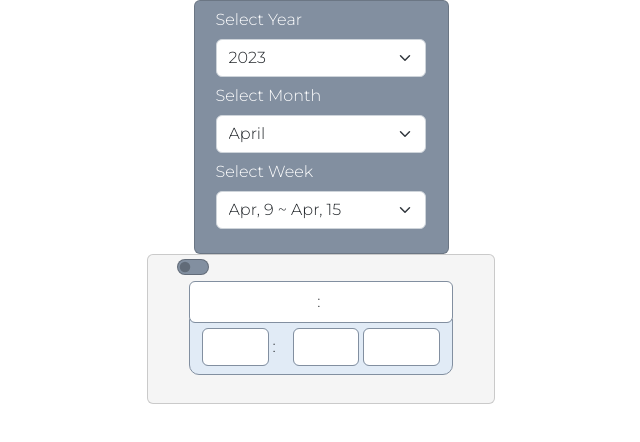
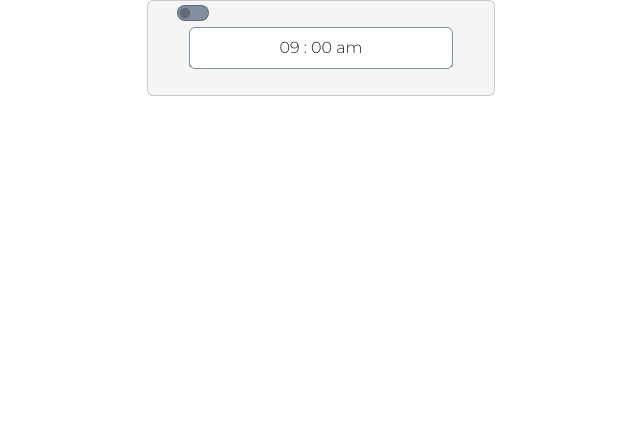
Before and after one commit to LAARC-FSU/HOA-Manager-UI, an Angular app: page / in a window 1280 px wide. Shown: the top 442 px of the page, without its empty margins (319-959 px from the left). Built offline with nearby package versions, Linux system fonts and the light colour scheme.

Commit message:
Working on time-picker accordion effect

```diff
--- a/src/app/make-schedule/make-schedule.component.html
+++ b/src/app/make-schedule/make-schedule.component.html
@@ -1,5 +1,4 @@
 
 <div class="container" style="font-family: montserrat,serif">
-  <time-frame></time-frame>
   <shift-maker></shift-maker>
 </div>
--- a/src/app/make-schedule/time-picker/time-picker.component.html
+++ b/src/app/make-schedule/time-picker/time-picker.component.html
@@ -2,9 +2,13 @@
 
 
 <div class="container">
-  <input ngModel [(ngModel)]="timeStr" name="timeView" type="text" class="form-control text-center py-2" readonly
+  <input type="text" [value]='timeStr' class="form-control text-center py-2" readonly
          style="position: relative;
-         z-index: 2">
+         z-index: 2"
+         data-bs-toggle="collapse"
+         data-bs-target="#panel"
+         aria-expanded= "false"
+         aria-controls="panel">
   <div  class="container mb-4"
         style="position: relative;
         top: -4px;
@@ -12,9 +16,9 @@
         background-color: #E1EBF6;
         border-radius: 0 0 10px 10px;
         border: 1px solid #828FA0">
-    <div class="row g-1 py-2 justify-content-center">
+    <div class="row g-1 pt-4 pb-3 justify-content-center collapse" id="panel">
       <div class="col">
-        <select ngModel [(ngModel)]="timeSelected.hour" class="form-control" name="hours">
+        <select ngModel [(ngModel)]="timeSelected.hour" (change)="update()" #hour class="form-control" name="hours">
           <option *ngFor="let hour of hours" [value]="hour">{{hour}}</option>
         </select>
       </div>
@@ -22,16 +26,16 @@
         <label class=" col-form-label">:</label>
       </div>
       <div class="col">
-        <select ngModel [(ngModel)]="timeSelected.minute" class="form-control" name="minutes">
+        <select ngModel [(ngModel)]="timeSelected.minute" (change)="update()" class="form-control" name="minutes">
           <option *ngFor="let minute of minutes" [value]="minute">{{minute}}</option>
         </select>
       </div>
       <div class="col-4">
-        <select ngModel [(ngModel)]="timeSelected.meridian" class="form-control" name="meridian">
+        <select ngModel [(ngModel)]="timeSelected.meridian" (change)="update()" class="form-control" name="meridian">
           <option>am</option>
           <option>pm</option>
         </select>
       </div>
-  </div>
+    </div>
   </div>
 </div>
--- a/src/app/make-schedule/time-picker/time-picker.component.ts
+++ b/src/app/make-schedule/time-picker/time-picker.component.ts
@@ -1,4 +1,4 @@
-import { Component } from '@angular/core';
+import {Component, OnInit} from '@angular/core';
 import { Time} from "@angular/common";
 
 @Component({
@@ -6,27 +6,28 @@ import { Time} from "@angular/common";
   templateUrl: './time-picker.component.html',
   styleUrls: ['./time-picker.component.scss']
 })
-export class TimePickerComponent {
-  panelOpen = false;
+export class TimePickerComponent implements OnInit {
+  panelOpen = true;
   hours=['01','02','03','04','05','06','07','08','09','10','11','12'];
   minutes = ["00", "05", "10", "15", "20", "25", "30", "35", "40", "45", "50", "55"];
+  timeStr ='';
 
   timeSelected = {
-    hour: '',
-    minute: '',
-    meridian: ''
+    hour: '09',
+    minute: '00',
+    meridian: 'am'
   };
+  ngOnInit(){
+    this.update();
+  }
 
-  timeStr = this.timeSelected.hour + ' : ' + this.timeSelected.minute
-    + ' ' + this.timeSelected.meridian;
+  update(){
+    this.timeStr = this.timeSelected.hour + ' : ' + this.timeSelected.minute
+      + ' ' + this.timeSelected.meridian;
+  }
 
-  setHour(hour:string){
-    this.timeSelected.hour = hour;
-  }
-  setMinute(hour:string){
-    this.timeSelected.minute = hour;
-  }
-  setMeridian(hour:string){
-    this.timeSelected.meridian = hour;
+  log(x:any){
+    console.log(x);
+    console.log(this.timeSelected.hour);
   }
 }
```
